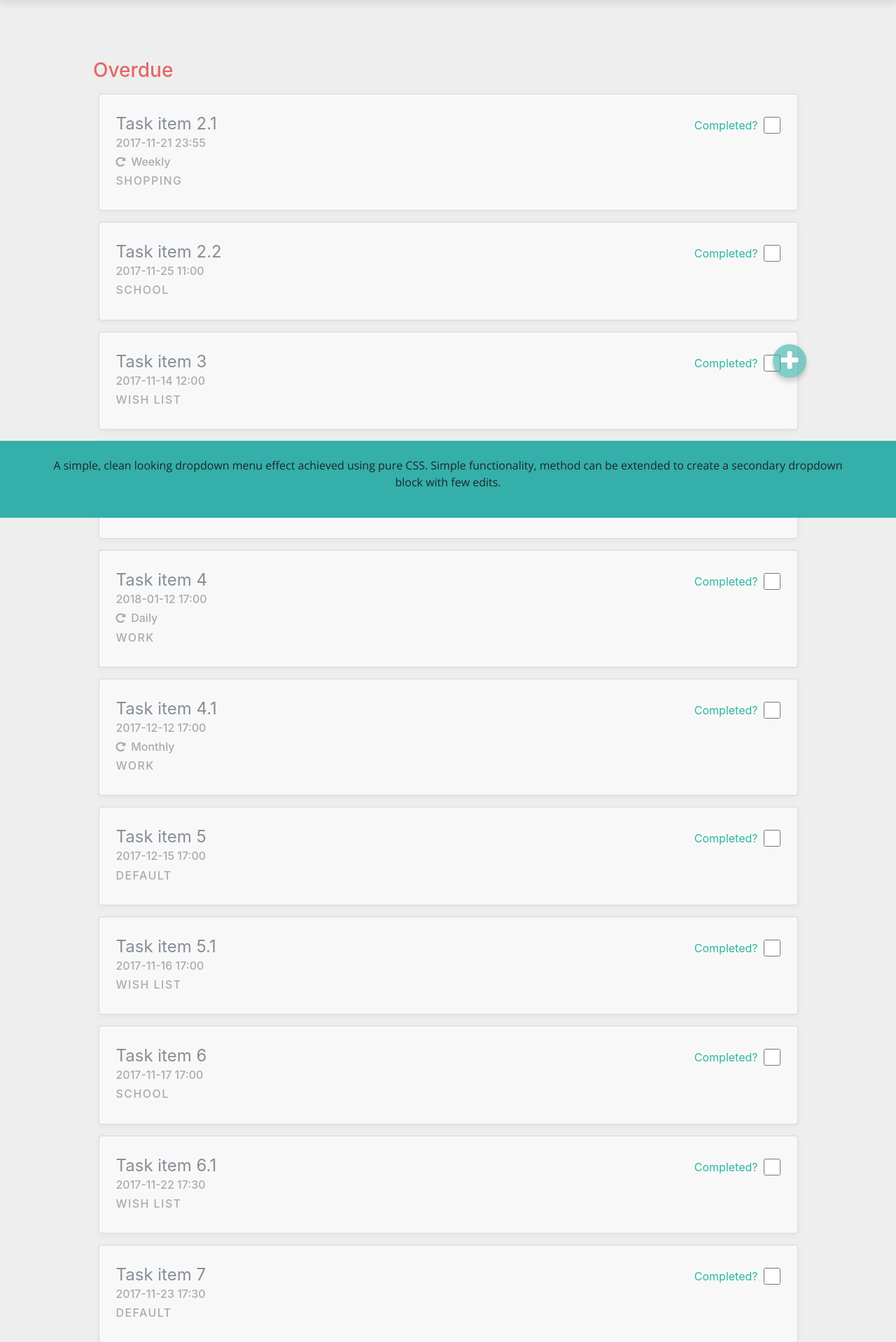
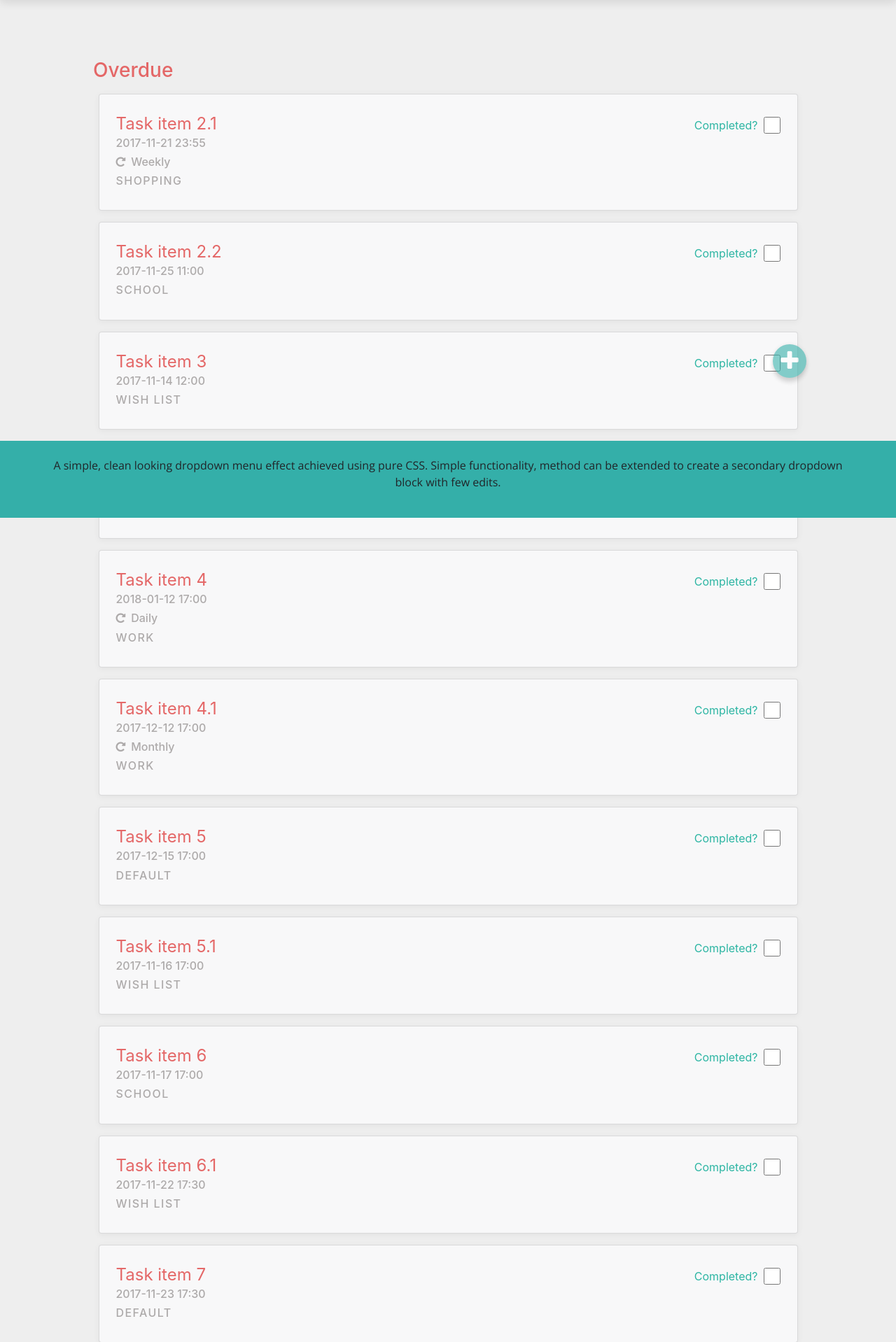
Before and after one commit to jetamartin/taskItApp, a PHP site: page / in a window 1280 px wide. Shown: the part 60-1978 px from the top of the page at 70% size. Run offline with PHP 8.4, Linux system fonts and the light colour scheme; some libraries are stand-ins or nearby versions.

Commit message:
Feature: If taskItem is overdue make the taskItem Title red.

```diff
--- a/css/style.css
+++ b/css/style.css
@@ -612,7 +612,7 @@
 
 	.overDue {
 		/*	color: #b52020;*/
-		color: #e46767;
+		color: #e46767 !important;
 	}
 
 	.floatAddBtn {
--- a/js/script.js
+++ b/js/script.js
@@ -2359,6 +2359,10 @@ var appUIController = (function () {
 				//* Convert completed HTML string into DOM node so it can be inserted
 				newNode = document.createRange().createContextualFragment(specificTaskItemHtml);
 
+				// If a TaskItem is determined to be overDue then you want taksItem Title to be red
+				if (idOfInsertLocation === "overDue") {
+					newNode.querySelector('.card-subtitle').classList.add('overDue');
+				}
 				insertNodeLocation.appendChild(newNode);
 
 			}
```
